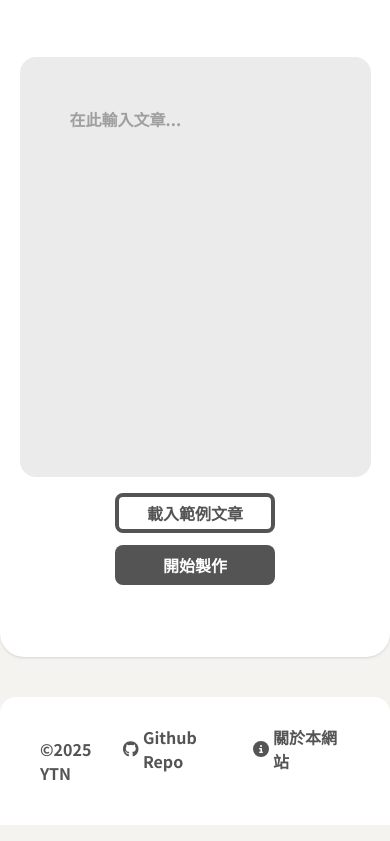
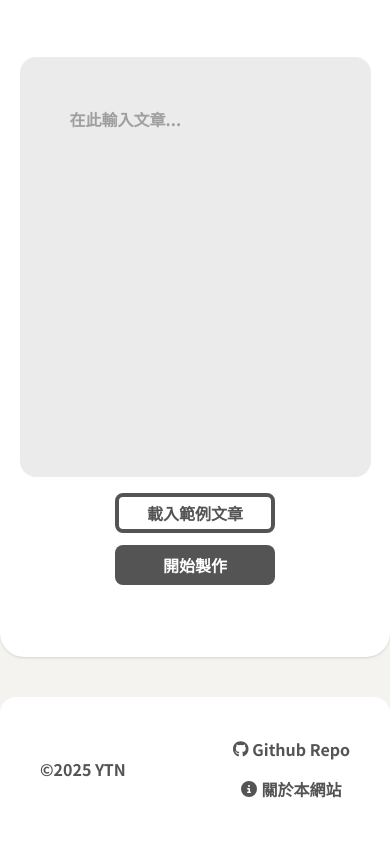
Before and after one commit to tanni6808/make-clouds, a Next.js app: page / in a window 390 px wide. Shown: the part 2615-3456 px from the top of the page. Built offline with nearby package versions, Linux system fonts and the light colour scheme.

Commit message:
Fix mobile footer, add padding to text on canvas

```diff
--- a/app/components/footer.tsx
+++ b/app/components/footer.tsx
@@ -1,21 +1,26 @@
 "use client";
 import Link from "next/link";
-import { usePathname } from "next/navigation";
+import { useRouter, usePathname } from "next/navigation";
 
 import { FontAwesomeIcon } from "@fortawesome/react-fontawesome";
 import { faCircleInfo } from "@fortawesome/free-solid-svg-icons";
 import { faGithub } from "@fortawesome/free-brands-svg-icons";
 
 export default function Footer() {
+  const router = useRouter();
   const pathname = usePathname();
+  const handleClickAbout = () => {
+    if (confirm("離開頁面將會失去所有編輯進度，確定要離開嗎？"))
+      return router.push("/about");
+  };
   return (
     <div className="bg-white flex justify-center rounded-t-2xl">
-      <div className="w-[1000px] p-10 flex justify-between">
+      <div className="w-[1000px] p-10 flex justify-between items-center">
         <div className="">&#169;2025 YTN</div>
-        <div className="flex items-center gap-4 h-6">
+        <div className="flex items-center gap-4 min-h-6 max-md:flex-col">
           <Link
             href={"https://github.com/tanni6808/make-clouds"}
-            className="flex items-center gap-1 hover:border-b-4 transition-all cursor-pointer"
+            className="h-6 flex items-center gap-1 hover:border-b-4 transition-all cursor-pointer"
             target="_blank"
           >
             <FontAwesomeIcon icon={faGithub} />
@@ -27,13 +32,13 @@ export default function Footer() {
               <div className="">關於本網站</div>
             </div>
           ) : (
-            <Link
-              href={"/about"}
-              className="flex items-center gap-1 hover:border-b-4 transition-all cursor-pointer"
+            <div
+              className="h-6 flex items-center gap-1 hover:border-b-4 transition-all cursor-pointer"
+              onClick={handleClickAbout}
             >
               <FontAwesomeIcon icon={faCircleInfo} />
               <div className="">關於本網站</div>
-            </Link>
+            </div>
           )}
         </div>
       </div>
--- a/app/components/header.tsx
+++ b/app/components/header.tsx
@@ -49,7 +49,7 @@ function SimpleHeader() {
   const router = useRouter();
   const handleClick = () => {
     if (pathname === "/about") return router.push("/#header");
-    if (confirm("回到首頁將會失去所有編輯進度，是否繼續？"))
+    if (confirm("回到首頁將會失去所有編輯進度，確定要離開嗎？"))
       router.push("/#header");
   };
   return (
--- a/app/composition/components/addCustomWordPanel.tsx
+++ b/app/composition/components/addCustomWordPanel.tsx
@@ -23,7 +23,7 @@ export default function AddCustomWordPanel({
       )}
       onSubmit={(e) => handleAddCustomWord(e)}
     >
-      <div className="mb-2 text-center">新增詞彙</div>
+      <div className="mb-2 text-center">訂正詞彙</div>
       <div className="flex items-center gap-3">
         <input
           type="text"
--- a/app/composition/page.tsx
+++ b/app/composition/page.tsx
@@ -49,7 +49,7 @@ export default function CompositionPage() {
   useScrollToWorkspace();
 
   return (
-    <div className="grid grid-rows-[auto_1fr_100px_100px_auto] gap-3 max-md:grid-rows-[auto_auto_120px_120px]">
+    <div className="grid grid-rows-[auto_100px_1fr_100px_auto] gap-3 max-md:grid-rows-[auto_auto_120px_1fr_120px]">
       <Button
         style="hollow"
         onClick={triggerRegenerate}
@@ -60,15 +60,15 @@ export default function CompositionPage() {
           <div className="pl-2">重新隨機排列詞彙</div>
         </div>
       </Button>
-      <WordsList className="max-md:row-start-3 max-md:row-end-5" />
       <TotalWordsPanel />
+      <WordsList />
       <AddCustomWordPanel />
       <Button
         style="solid"
         onClick={handleGoNextStep}
         className="max-md:row-start-1"
       >
-        下一步：編輯詞彙樣式
+        下一步
       </Button>
     </div>
   );
--- a/app/lib/wordCloudMethod.ts
+++ b/app/lib/wordCloudMethod.ts
@@ -136,8 +136,8 @@ export function generateWordCloud(
 
     const metrics = ctx.measureText(word.text);
     const textWidth = metrics.width;
-    const ascent = metrics.actualBoundingBoxAscent;
-    const descent = metrics.actualBoundingBoxDescent;
+    const ascent = metrics.actualBoundingBoxAscent + 2;
+    const descent = metrics.actualBoundingBoxDescent + 2;
     const textHeight = ascent + descent;
 
     let centerOffsetX = 0;
@@ -160,7 +160,7 @@ export function generateWordCloud(
       const x = centerX - centerOffsetX + r * Math.cos(a);
       const y = centerY + r * 0.6 * Math.sin(a);
 
-      // 注意這裡是用 baseline 作為 y，rect 要往上移 ascent
+      //　用 baseline 作為 y，rect 要往上移 ascent
       const rect = new DOMRect(x, y - ascent, textWidth, textHeight);
       const overlap = placedRects.some((w) => isOverlap(w, rect));
 
```
